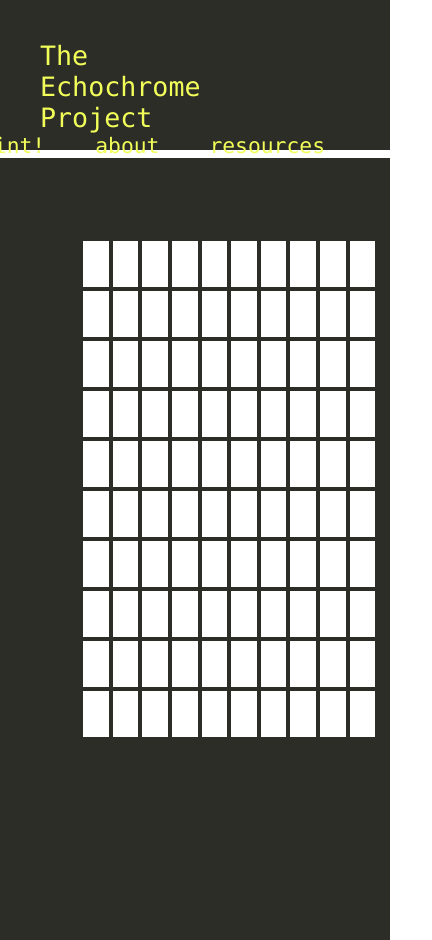
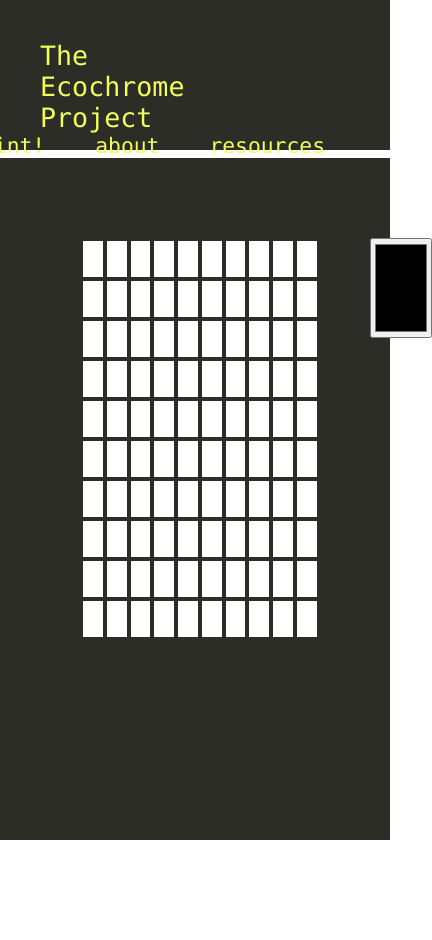
Before and after one commit to nandini-ghosh/the-ecochrome-project, a React (Create React App) app: page / in a window 390 px wide. Shown: the whole page, 432 px wide, since content can reach past the window. After the commit the page ends 844 px from the top, so only its background shows below. Built offline with nearby package versions, Linux system fonts and the light colour scheme.

Commit message:
color picker and responsive grid

```diff
--- a/src/App.css
+++ b/src/App.css
@@ -36,11 +36,22 @@
 /* Grid.css */
 .cell {
   padding: 8px;
-  width: 30px;
-  height: 30px;
+  width: 20px;
+  height: 20px;
   border: 1px solid #2D2D28;
+  pointer-events: 'none';
 }
 
 .row {
   background-color: #FFFFFF;
 }
+
+.grid {
+  display: flex;
+}
+
+.colour-picker {
+  margin-left: 50px;
+  width: 100px;
+  height: 100px;
+}
--- a/src/App.js
+++ b/src/App.js
@@ -5,7 +5,7 @@
   return (
     <div>
       <div className='menu-bar'>
-        <div className='menu-logo'>The Echochrome Project</div>
+        <div className='menu-logo'>The Ecochrome Project</div>
         <div className='menu-items'>
           <div className='menu-item'>paint!</div>
           <div className='menu-item'>about</div>
--- a/src/Grid.js
+++ b/src/Grid.js
@@ -1,11 +1,50 @@
-import React from 'react';
+import React, { useState, useEffect } from 'react';
 import './App.css'; // Import CSS file
 
 function Grid() {
+  const [isMouseDown, setIsMouseDown] = useState(false);
+  const [backRGB, setBackRGB] = useState('#000000'); // Initialize color state
+
+  useEffect(() => {
+    // Add event listener for color picker change
+    const colorPicker = document.getElementById("colorpicker");
+    if (colorPicker) {
+      colorPicker.addEventListener('input', handleColorChange);
+    }
+    // Remove event listener when component unmounts
+    return () => {
+      if (colorPicker) {
+        colorPicker.removeEventListener('input', handleColorChange);
+      }
+    };
+  }, []); // Empty dependency array to run only once on component mount
+
+  const handleMouseDown = () => {
+    setIsMouseDown(true);
+  };
+
+  const handleMouseUp = () => {
+    setIsMouseDown(false);
+  };
+
+  const handleMouseEnter = (e) => {
+    if (isMouseDown) {
+      const target = e.target;
+      if (target.tagName === 'TD') {
+        target.style.backgroundColor = backRGB; // Use color state here
+      }
+    }
+  };
+
   const handleClick = (e) => {
     var target = (e).target;
-    if (target.tagName in {TD:1, TH:1})
-      target.setAttribute('style', 'background-color: #FF7E7E');
+    if (target.tagName in { TD: 1, TH: 1 })
+      target.setAttribute('style', `background-color: ${backRGB}`);
+  };
+
+  const handleColorChange = (e) => {
+    const newColor = e.target.value;
+    setBackRGB(newColor); // Update color state
   };
 
   const tableRows = [];
@@ -13,17 +52,25 @@
   for (let i = 0; i < 10; i++) {
     const cells = [];
     for (let j = 0; j < 10; j++) {
-      cells.push(<td key={`cell-${i}-${j}`} className="cell" onClick={handleClick}>&nbsp;</td>);
+      cells.push(<td key={`cell-${i}-${j}`} className="cell"
+        onMouseDown={handleMouseDown}
+        onMouseUp={handleMouseUp}
+        onMouseEnter={handleMouseEnter}
+        onClick={handleClick}></td>);
     }
     tableRows.push(<tr key={`row-${i}`} className="row">{cells}</tr>);
   }
 
   return (
-    <table className="grid-table">
-      <tbody>
-        {tableRows}
-      </tbody>
-    </table>
+    <div className='grid'>
+      <table className="grid-table">
+        <tbody>
+          {tableRows}
+        </tbody>
+      </table>
+
+      <input className="colour-picker" type="color" value={backRGB} id="colorpicker" />
+    </div>
   );
 }
 
```
